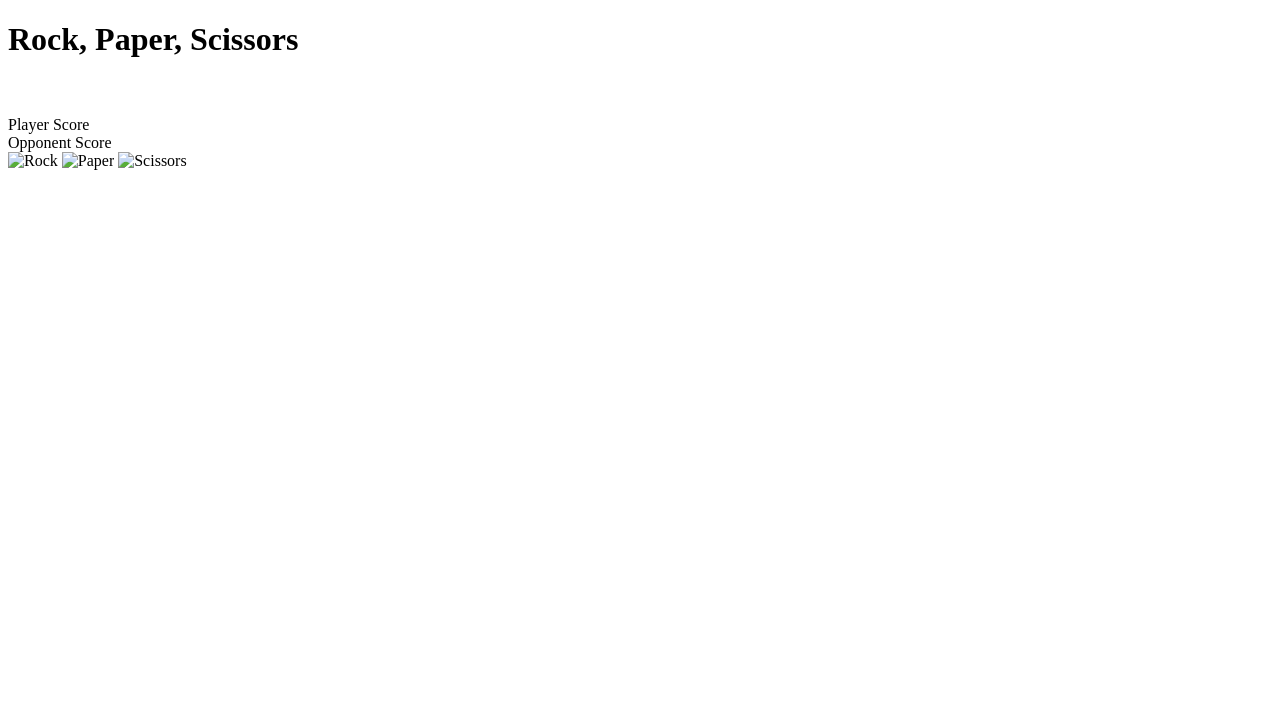
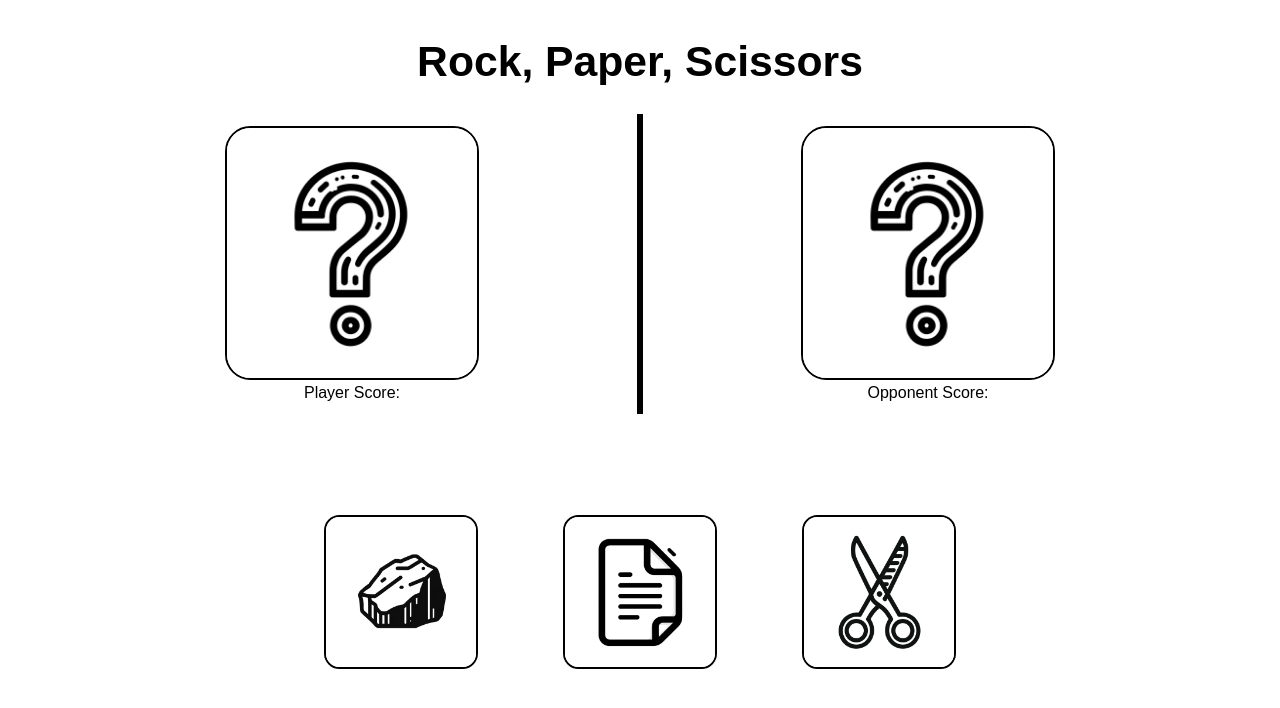
Before and after one commit to Jason-Script/Rock-Paper-Scissors, a plain HTML site: page index.html in a window 1280 px wide. Drawn offline with Linux system fonts and the light colour scheme; a web font is replaced by a local one.

Commit message:
Add css styling

```diff
--- a/index.html
+++ b/index.html
@@ -4,24 +4,26 @@
     <meta charset="UTF-8">
     <meta name="viewport" content="width=device-width, initial-scale=1.0">
     <title>Rock, Paper, Scissors!</title>
-    <script src="scripts.js"></script>
+    <script src="scripts.js" defer></script>
     <link rel="stylesheet" href="style.css">
 </head>
 <body>
     <h1>Rock, Paper, Scissors</h1>
     <div class="center-container">
-        <img src="" alt="">
+        <div class="player-info">
+            <img class="player-move" src="./images/question.webp" alt="Player move selection">
+            <div class="score-counter">Player Score: </div>
+        </div>
         <div class="vertical-divider"></div>
-        <img src="" alt="">
+        <div class="opponent-info">
+            <img class="opponent-move" src="./images/question.webp" alt="Opponent move selection">
+            <div class="score-counter">Opponent Score: </div>
+        </div>
     </div>
-    <div class="scoreboard">
-        <div>Player Score</div>
-        <div>Opponent Score</div>
-    </div>
-    <div>
-        <img src="" alt="Rock">
-        <img src="" alt="Paper">
-        <img src="" alt="Scissors">
+    <div id="move-selector" class="move-container">
+        <img id="rock" class="move-selector" src="./images/rock.webp" alt="Rock">
+        <img id="paper" class="move-selector" src="./images/paper.webp" alt="Paper">
+        <img id="scissors" class="move-selector" src="./images/scissors.webp" alt="Scissors">
     </div>
 </body>
 </html>
--- a/scripts.js
+++ b/scripts.js
@@ -1,5 +1,16 @@
 let playerScore = 0;
 let computerScore = 0;
+
+let moveSelector = document.querySelector("#move-selector");
+
+let rock = document.querySelector("#rock");
+rock.value = "rock";
+
+let paper = document.querySelector("#paper");
+paper.value = "paper";
+
+let scissors = document.querySelector("#scissors");
+scissors.value = "scissors";
 
 // Generates a random number, and assigns the computer a move depending on the number.
 function getComputerChoice() {
@@ -16,36 +27,18 @@ function getComputerChoice() {
     }
 }
 
-// Assigns one of 3 moves to the player with a prompt entry.
-// function will repeat if an invalid entry is made.
-function getPlayerChoice() {
-    let playerChoice
-    do {
-        playerChoice = prompt("Rock, Paper, or Scissors?");
-        if (playerChoice.toLowerCase() === "rock"
-        || playerChoice.toLowerCase() === "paper"
-        || playerChoice.toLowerCase() === "scissors") {
-            return playerChoice.toLowerCase();
-        } else {
-            alert("Invalid move! Please try again.");
-        }
-    } while (true);
-}
-
 // Initiate a single round of the game and increment score of round winner.
-function playRound() {
+function playRound(playerChoice) {
     let computerChoice = getComputerChoice();
-    let playerChoice = getPlayerChoice();
 
     console.log("The computer has chosen " + computerChoice);
-    console.log("You have chosen " + playerChoice);
 
-    if (computerChoice === playerChoice) {
+    if (computerChoice === playerChoice.value) {
         console.log("Draw!");
     } else if
-        (  computerChoice === "rock" && playerChoice === "scissors"
-        || computerChoice === "paper" && playerChoice === "rock"
-        || computerChoice === "scissors" && playerChoice === "paper"
+        (  computerChoice === "rock" && playerChoice.value === "scissors"
+        || computerChoice === "paper" && playerChoice.value === "rock"
+        || computerChoice === "scissors" && playerChoice.value === "paper"
         ) {
         console.log("You lose!")
         computerScore++;
@@ -77,3 +70,13 @@ function playRound() {
             ", the match is a draw!");
     }
 } */
+
+moveSelector.addEventListener("click", (event) => {
+    if (event.target.id == "rock") {
+        playRound(rock);
+    } else if (event.target.id == "paper") {
+        playRound(paper);
+    } else if (event.target.id == "scissors") {
+        playRound(scissors);
+    }
+});
--- a/style.css
+++ b/style.css
@@ -0,0 +1,59 @@
+@import url('https://fonts.googleapis.com/css2?family=Jaro:opsz@6..72&display=swap');
+
+body {
+    display: flex;
+    flex-direction: column;
+    justify-content: center;
+    align-items: center;
+    font-family: jaro, Arial, sans-serif;
+    font-weight: 100;
+}
+
+h1 {
+    font-size: 32pt;
+}
+
+.center-container {
+    display: flex;
+    flex-direction: row;
+    gap: 40px;
+    align-items: center;
+    width: 75%;
+    justify-content: space-around;
+}
+
+.vertical-divider {
+    border-left: solid 6px black;
+    height: 300px;
+}
+
+.player-move, .opponent-move {
+    width: 250px;
+    height: 250px;
+    border: solid 2px black;
+    border-radius: 10%;
+}
+
+.score-counter {
+    text-align: center;
+}
+
+.move-container {
+    display: flex;
+    flex-direction: row;
+    width: 50%;
+    margin-top: 8%;
+    align-items: center;
+    justify-content: space-between;
+}
+
+.move-selector {
+    width: 150px;
+    height: 150px;
+    border: solid 2px black;
+    border-radius: 10%;
+}
+
+.move-selector:hover {
+    border-color: rgb(102, 218, 102);
+}
```
Also changed, not shown: images/question.webp (added).
